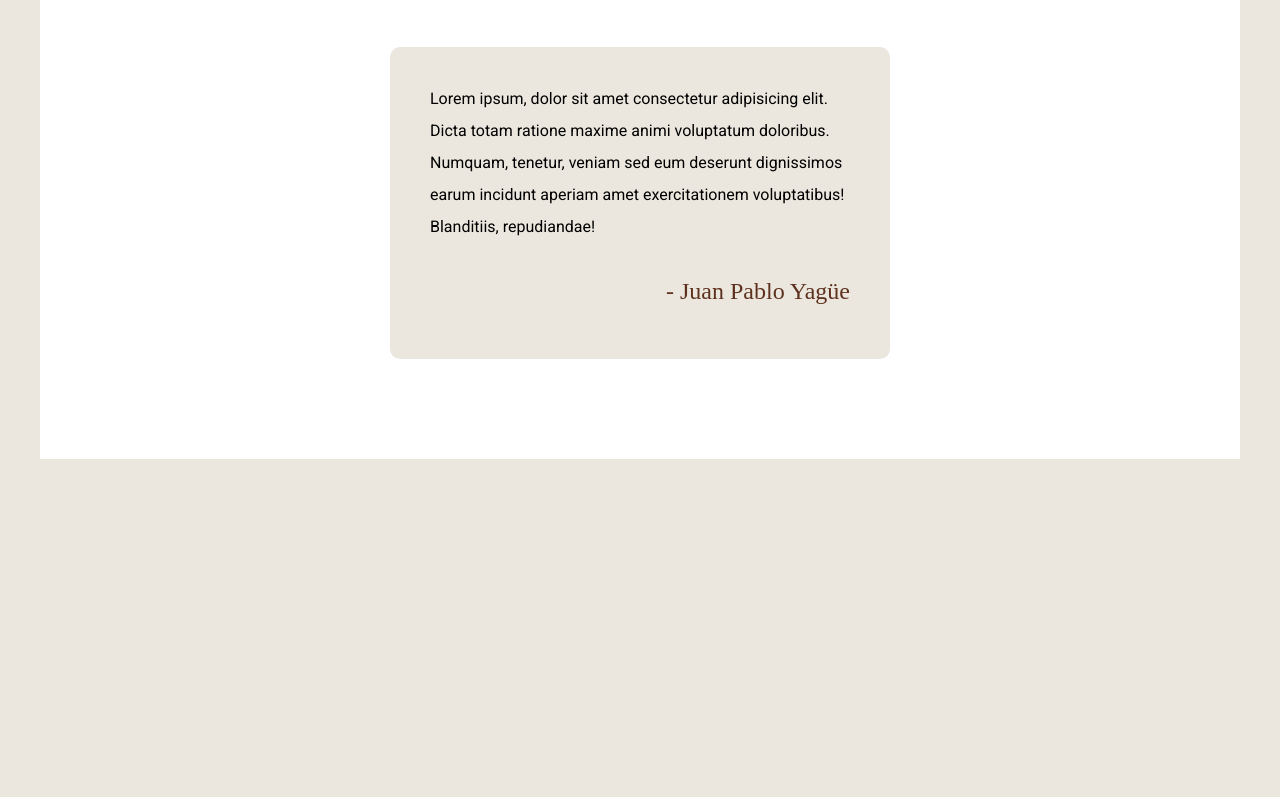
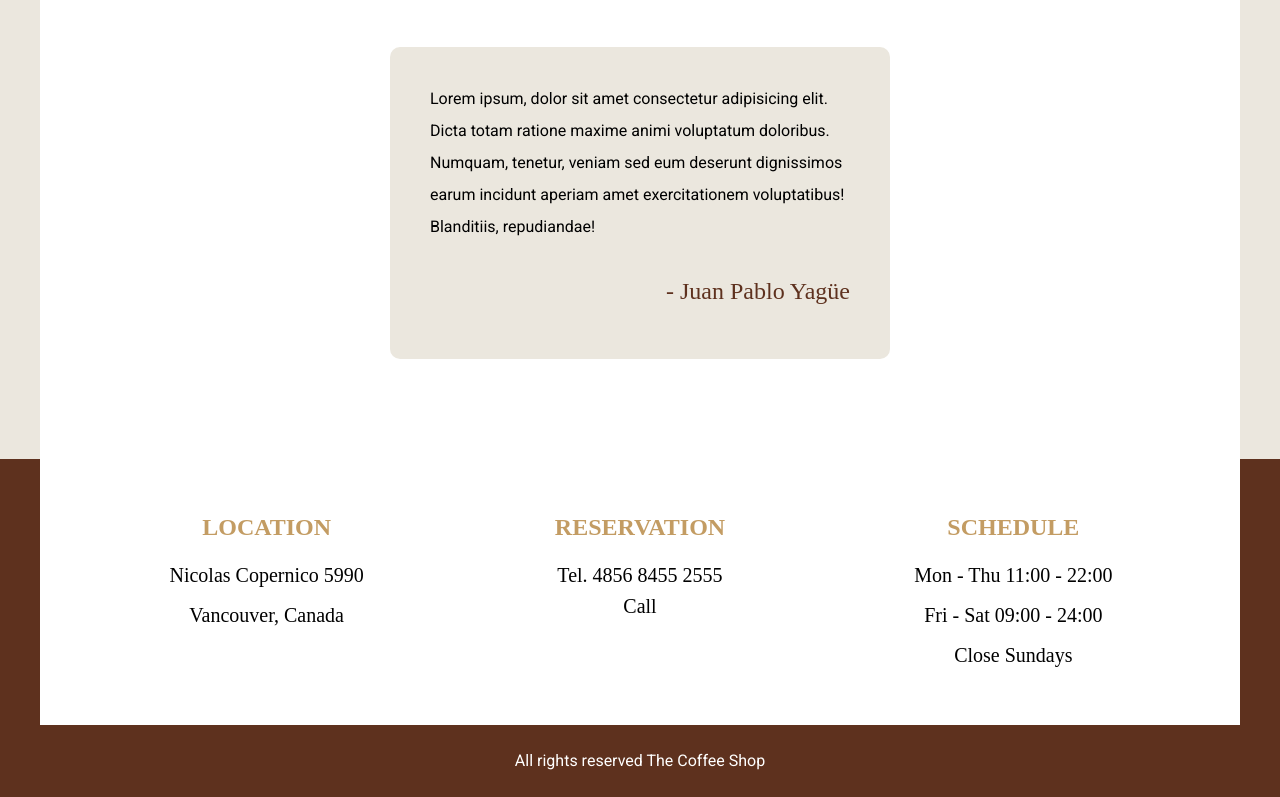
Before and after one commit to JuanPabloYL/coffee-shop, a website: page index.html in a window 1280 px wide. Shown: the part 4598-5395 px from the top of the page. Before the commit the page ends 5057 px from the top, so only its background shows below. Drawn offline with Linux system fonts and the light colour scheme; a web font is replaced by a local one.

Commit message:
stylice footer

```diff
--- a/index.html
+++ b/index.html
@@ -250,5 +250,27 @@
         <p class="author">- Juan Pablo Yagüe</p>
       </div>
     </section>
+
+    <footer class="footer">
+      <div class="container footer-content bg-white">
+        <div class="footer-box location">
+          <h3>Location</h3>
+          <p>Nicolas Copernico 5990</p>
+          <p>Vancouver, Canada</p>
+        </div>
+        <div class="footer-box reservation">
+          <h3>Reservation</h3>
+          <p>Tel. 4856 8455 2555</p>
+          <a href="tel:1224568">Call</a>
+        </div>
+        <div class="footer-box schedule">
+          <h3>Schedule</h3>
+          <p>Mon - Thu 11:00 - 22:00</p>
+          <p>Fri - Sat 09:00 - 24:00</p>
+          <p>Close Sundays</p>
+        </div>
+      </div>
+      <p class="copyright">All rights reserved The Coffee Shop</p>
+    </footer>
   </body>
 </html>
--- a/src/scss/app.scss
+++ b/src/scss/app.scss
@@ -1,3 +1,4 @@
 @use "base";
 @use "header";
 @use "home";
+@use "footer";
--- a/src/scss/base/_globals.scss
+++ b/src/scss/base/_globals.scss
@@ -30,6 +30,7 @@ p {
 
 a {
   text-decoration: none;
+  color: v.$black;
 }
 
 img {
--- /dev/null
+++ b/src/scss/footer/_footer.scss
@@ -0,0 +1,44 @@
+@use "base/variables" as v;
+@use "base/mixins" as m;
+
+.footer {
+  background-color: v.$primary;
+
+  .footer-content {
+    padding: 5rem;
+
+    @include m.tablet {
+      @include m.grid(3, 2rem);
+    }
+  }
+
+  .copyright {
+    color: v.$white;
+    text-align: center;
+    margin: 0;
+    padding: 2rem;
+  }
+}
+
+.footer-box {
+  font-family: v.$italicFont;
+  text-align: center;
+  margin-bottom: v.$gap;
+
+  @include m.tablet {
+    margin-bottom: 0;
+  }
+
+  h3 {
+    font-family: v.$italicFont;
+    margin: 0 0 1rem 0;
+    font-size: 2.4rem;
+    color: v.$secondary;
+  }
+
+  p,
+  a {
+    font-size: 2rem;
+    margin: 0;
+  }
+}
--- /dev/null
+++ b/src/scss/footer/_index.scss
@@ -0,0 +1 @@
+@forward "footer";
```
Also changed, not shown: build/css/app.css.
